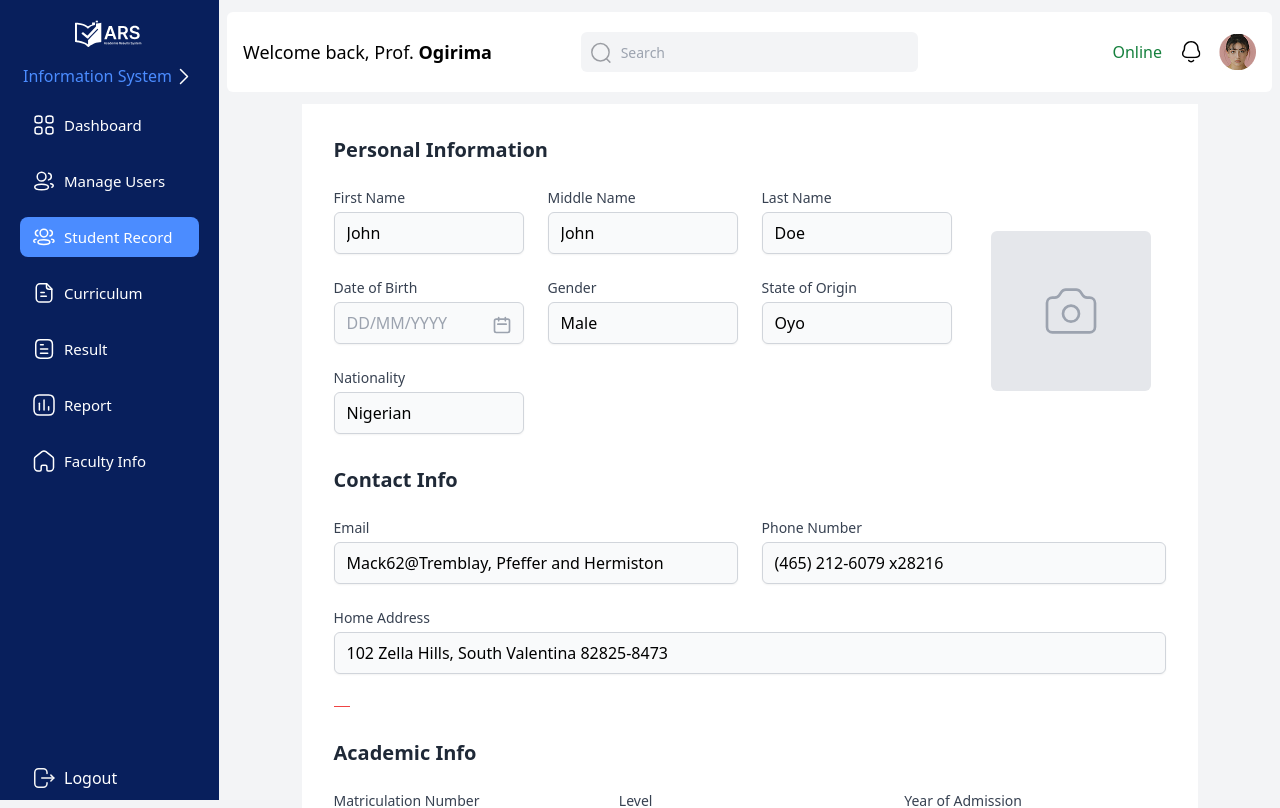
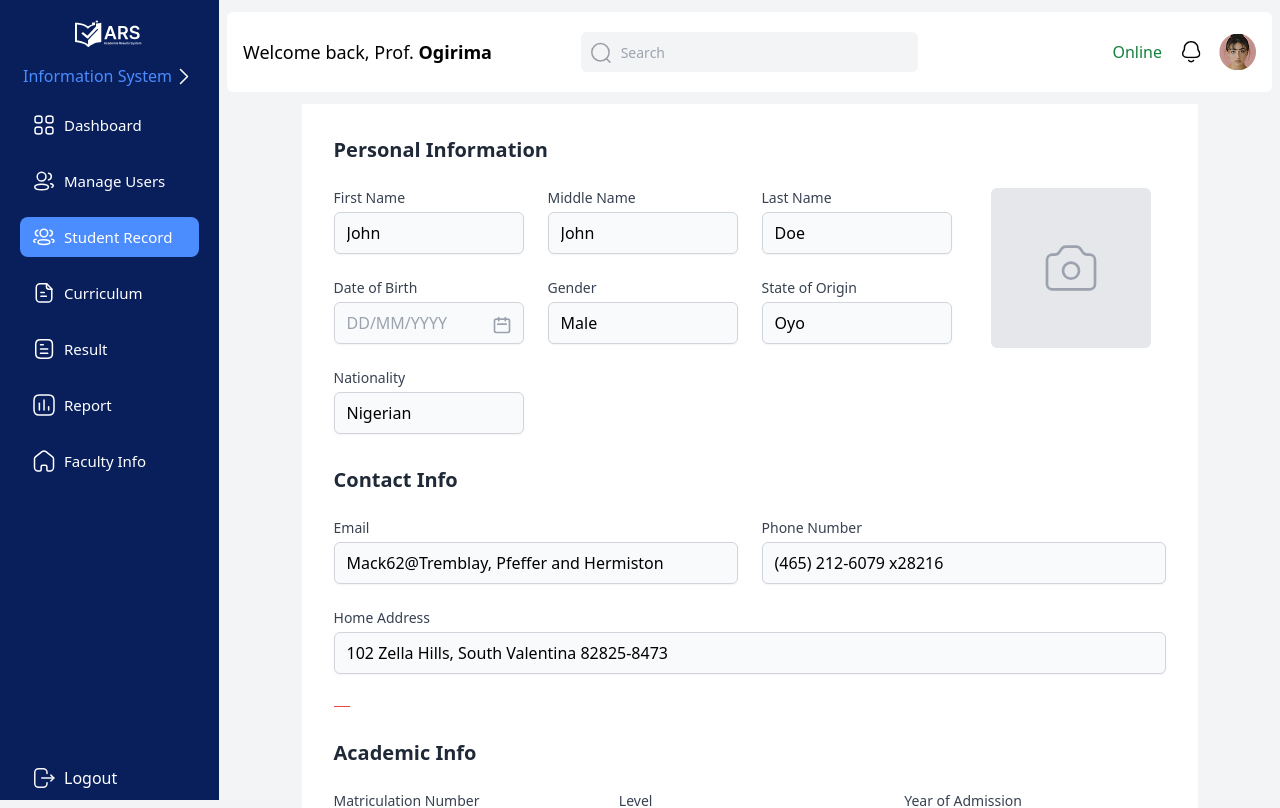
Before and after one commit to hola554/RMS, a React (Vite) app: page /studentRecord in a window 1280 px wide. Shown: the top 808 px of the page. Built offline with nearby package versions, Linux system fonts and the light colour scheme.

Commit message:
Adjusted the img section

```diff
--- a/src/pages/studentsRecord.jsx
+++ b/src/pages/studentsRecord.jsx
@@ -44,7 +44,7 @@ export const StudentsRecord = () => {
                 </div>
               </div>
             </div>
-            <div className="md:col-span-1 flex items-center justify-center">
+            <div className="md:col-span-1 flex justify-center">
                 <div className="w-40 h-40 bg-gray-200 rounded-md flex items-center justify-center">
                     <svg className="h-16 w-16 text-gray-400" xmlns="http://www.w3.org/2000/svg" fill="none" viewBox="0 0 24 24" stroke="currentColor">
                         <path strokeLinecap="round" strokeLinejoin="round" strokeWidth="1" d="M3 9a2 2 0 012-2h.93a2 2 0 001.664-.89l.812-1.22A2 2 0 0110.07 4h3.86a2 2 0 011.664.89l.812 1.22A2 2 0 0018.07 7H19a2 2 0 012 2v9a2 2 0 01-2 2H5a2 2 0 01-2-2V9z" />
```
